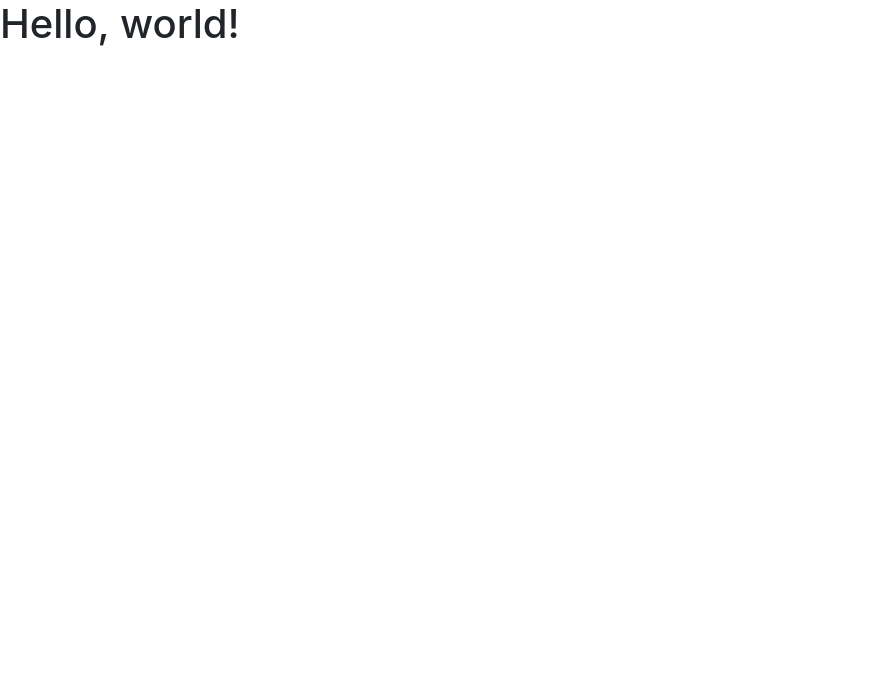
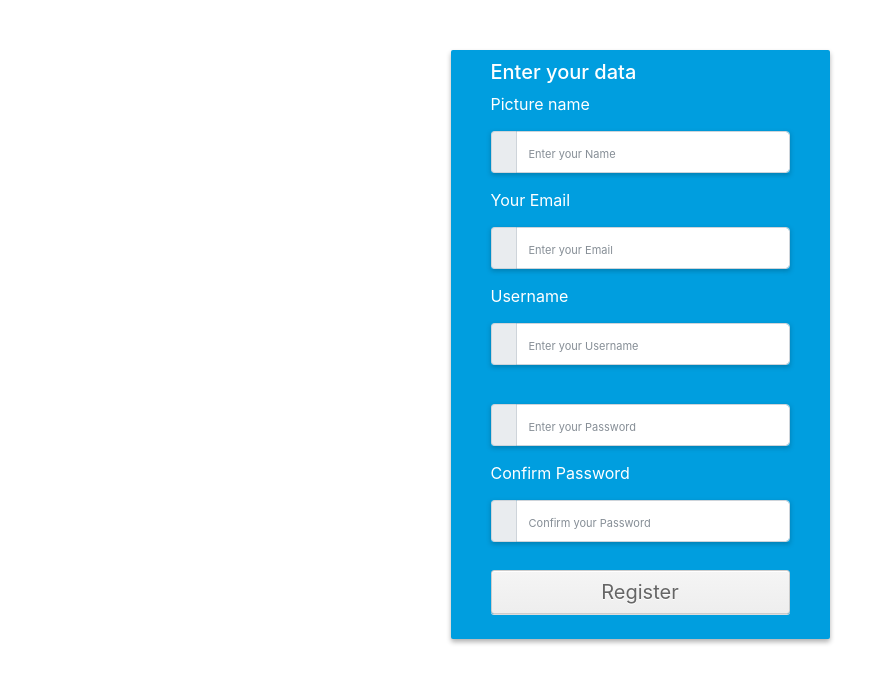
Before and after one commit to EnoRage/Authchain, a plain HTML site: page Front/index.html in a window 1280 px wide. Shown: the whole page, without its empty margins (0-892 px from the left). Drawn offline with nearby package versions, Linux system fonts and the light colour scheme.

Commit message:
push web

```diff
--- /dev/null
+++ b/Front/css/style.css
@@ -0,0 +1,104 @@
+#playground-container {
+    height: 500px;
+    overflow: hidden !important;
+    -webkit-overflow-scrolling: touch;
+}
+
+
+.main{
+ 	margin:50px 15px;
+}
+
+h1.title {
+	font-size: 50px;
+	font-family: 'Passion One', cursive;
+	font-weight: 400;
+}
+
+hr{
+	width: 10%;
+	color: #fff;
+}
+
+.form-group{
+	margin-bottom: 15px;
+}
+
+label{
+	margin-bottom: 15px;
+}
+
+input,
+input::-webkit-input-placeholder {
+    font-size: 11px;
+    padding-top: 3px;
+}
+
+.main-login{
+ 	background-color: #fff;
+    /* shadows and rounded borders */
+    -moz-border-radius: 2px;
+    -webkit-border-radius: 2px;
+    border-radius: 2px;
+    -moz-box-shadow: 0px 2px 2px rgba(0, 0, 0, 0.3);
+    -webkit-box-shadow: 0px 2px 2px rgba(0, 0, 0, 0.3);
+    box-shadow: 0px 2px 2px rgba(0, 0, 0, 0.3);
+
+}
+.form-control {
+    height: auto!important;
+padding: 8px 12px !important;
+}
+.input-group {
+    -webkit-box-shadow: 0px 2px 5px 0px rgba(0,0,0,0.21)!important;
+    -moz-box-shadow: 0px 2px 5px 0px rgba(0,0,0,0.21)!important;
+    box-shadow: 0px 2px 5px 0px rgba(0,0,0,0.21)!important;
+}
+#button {
+    border: 1px solid #ccc;
+    margin-top: 28px;
+    padding: 6px 12px;
+    color: #666;
+    text-shadow: 0 1px #fff;
+    cursor: pointer;
+    -moz-border-radius: 3px 3px;
+    -webkit-border-radius: 3px 3px;
+    border-radius: 3px 3px;
+    -moz-box-shadow: 0 1px #fff inset, 0 1px #ddd;
+    -webkit-box-shadow: 0 1px #fff inset, 0 1px #ddd;
+    box-shadow: 0 1px #fff inset, 0 1px #ddd;
+    background: #f5f5f5;
+    background: -moz-linear-gradient(top, #f5f5f5 0%, #eeeeee 100%);
+    background: -webkit-gradient(linear, left top, left bottom, color-stop(0%, #f5f5f5), color-stop(100%, #eeeeee));
+    background: -webkit-linear-gradient(top, #f5f5f5 0%, #eeeeee 100%);
+    background: -o-linear-gradient(top, #f5f5f5 0%, #eeeeee 100%);
+    background: -ms-linear-gradient(top, #f5f5f5 0%, #eeeeee 100%);
+    background: linear-gradient(top, #f5f5f5 0%, #eeeeee 100%);
+    filter: progid:DXImageTransform.Microsoft.gradient(startColorstr='#f5f5f5', endColorstr='#eeeeee', GradientType=0);
+}
+.main-center{
+ 	margin-top: 30px;
+ 	margin: 0 auto;
+ 	max-width: 400px;
+    padding: 10px 40px;
+	background:#009edf;
+	    color: #FFF;
+    text-shadow: none;
+	-webkit-box-shadow: 0px 3px 5px 0px rgba(0,0,0,0.31);
+-moz-box-shadow: 0px 3px 5px 0px rgba(0,0,0,0.31);
+box-shadow: 0px 3px 5px 0px rgba(0,0,0,0.31);
+
+}
+span.input-group-addon i {
+    color: #009edf;
+    font-size: 17px;
+}
+
+.login-button{
+	margin-top: 5px;
+}
+
+.login-register{
+	font-size: 11px;
+	text-align: center;
+}
--- a/Front/index.html
+++ b/Front/index.html
@@ -8,9 +8,75 @@
 
     <!-- Bootstrap CSS -->
     <link rel="stylesheet" href="https://maxcdn.bootstrapcdn.com/bootstrap/4.0.0-beta.2/css/bootstrap.min.css" integrity="sha384-PsH8R72JQ3SOdhVi3uxftmaW6Vc51MKb0q5P2rRUpPvrszuE4W1povHYgTpBfshb" crossorigin="anonymous">
+    <link rel="stylesheet" href="css/style.css">
   </head>
   <body>
-    <h1>Hello, world!</h1>
+    <section class="client">
+        <div class="container">
+			<div class="row main">
+				<div class="main-login main-center">
+				<h5>Enter your data</h5>
+					<form class="" method="post" action="#">
+
+						<div class="form-group">
+							<label for="name" class="cols-sm-2 control-label">Picture name</label>
+							<div class="cols-sm-10">
+								<div class="input-group">
+									<span class="input-group-addon"><i class="fa fa-user fa" aria-hidden="true"></i></span>
+									<input type="text" class="form-control" name="name" id="name"  placeholder="Enter your Name"/>
+								</div>
+							</div>
+						</div>
+
+						<div class="form-group">
+							<label for="email" class="cols-sm-2 control-label">Your Email</label>
+							<div class="cols-sm-10">
+								<div class="input-group">
+									<span class="input-group-addon"><i class="fa fa-envelope fa" aria-hidden="true"></i></span>
+									<input type="text" class="form-control" name="email" id="email"  placeholder="Enter your Email"/>
+								</div>
+							</div>
+						</div>
+
+						<div class="form-group">
+							<label for="username" class="cols-sm-2 control-label">Username</label>
+							<div class="cols-sm-10">
+								<div class="input-group">
+									<span class="input-group-addon"><i class="fa fa-users fa" aria-hidden="true"></i></span>
+									<input type="text" class="form-control" name="username" id="username"  placeholder="Enter your Username"/>
+								</div>
+							</div>
+						</div>
+
+						<div class="form-group">
+							<label for="" class="cols-sm-2 control-label"></label>
+							<div class="cols-sm-10">
+								<div class="input-group">
+									<span class="input-group-addon"><i class="fa fa-lock fa-lg" aria-hidden="true"></i></span>
+									<input type="password" class="form-control" name="password" id="password"  placeholder="Enter your Password"/>
+								</div>
+							</div>
+						</div>
+
+						<div class="form-group">
+							<label for="confirm" class="cols-sm-2 control-label">Confirm Password</label>
+							<div class="cols-sm-10">
+								<div class="input-group">
+									<span class="input-group-addon"><i class="fa fa-lock fa-lg" aria-hidden="true"></i></span>
+									<input type="password" class="form-control" name="confirm" id="confirm"  placeholder="Confirm your Password"/>
+								</div>
+							</div>
+						</div>
+
+						<div class="form-group ">
+							<a href="http://deepak646.blogspot.in" target="_blank" type="button" id="button" class="btn btn-primary btn-lg btn-block login-button">Register</a>
+						</div>
+
+					</form>
+				</div>
+			</div>
+		</div>
+    </section>
 
     <!-- Optional JavaScript -->
     <!-- jQuery first, then Popper.js, then Bootstrap JS -->
```
Also changed, not shown: 1 other file.
